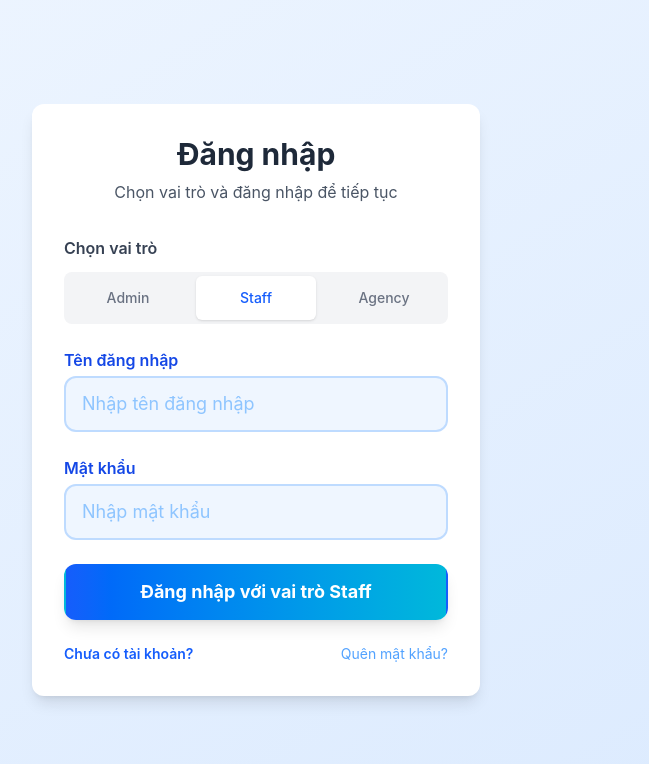
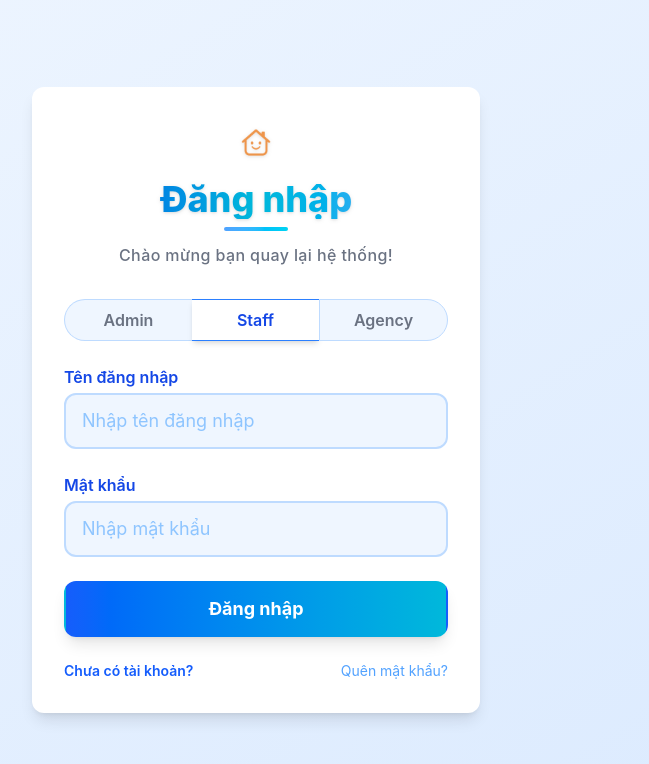
Before and after one commit to Se104QLDLY/staff, a React (Vite) app: page /login in a window 1280 px wide. Shown: the top 764 px of the page, without its empty margins (384-1033 px from the left). Built offline with nearby package versions, Linux system fonts and the light colour scheme.

Commit message:
sua dang nhap dang xuat

```diff
--- a/src/routes/auth/Login.tsx
+++ b/src/routes/auth/Login.tsx
@@ -21,49 +21,46 @@ const Login: React.FC = () => {
     <div className="w-full min-h-screen flex items-center justify-center bg-gradient-to-br from-blue-50 to-blue-100">
       <div className="max-w-md w-full bg-white rounded-xl shadow-lg p-8 transition-all duration-300 hover:shadow-xl">
         <div className="text-center mb-8">
-          <h2 className="text-3xl font-bold text-gray-800 mb-2">
+          <img src="/logo.png" alt="Home Icon" className="mx-auto mb-3 h-12 w-12 drop-shadow" />
+          <h2 className="text-4xl font-extrabold bg-gradient-to-r from-blue-700 via-cyan-500 to-blue-400 bg-clip-text text-transparent drop-shadow mb-2 flex items-center justify-center gap-2">
             Đăng nhập
           </h2>
-          <p className="text-gray-600">
-            Chọn vai trò và đăng nhập để tiếp tục
+          <div className="flex justify-center">
+            <span className="block w-16 h-1 bg-gradient-to-r from-blue-400 to-cyan-400 rounded-full mb-3"></span>
+          </div>
+          <p className="text-gray-500 text-base font-medium tracking-wide">
+            Chào mừng bạn quay lại hệ thống!
           </p>
         </div>
 
-        {/* Role Selection */}
-        <div className="mb-6">
-          <label className="block text-gray-700 font-semibold mb-3">Chọn vai trò</label>
-          <div className="grid grid-cols-3 gap-2 bg-gray-100 p-1 rounded-lg">
+        <div className="flex mb-6">
           <button
             onClick={() => setLoginType('admin')}
-              className={`py-3 px-3 rounded-md text-center transition-all text-sm font-medium ${
-                loginType === 'admin'
-                  ? 'bg-white text-blue-600 shadow-sm'
-                  : 'text-gray-500 hover:text-gray-700'
-              }`}
+            type="button"
+            className={`flex-1 py-2 text-center text-base font-semibold transition-all border border-r-0 first:rounded-l-full last:rounded-r-full focus:z-10
+              ${loginType === 'admin' ? 'bg-white text-blue-700 shadow-md border-blue-500' : 'bg-blue-50 text-gray-500 hover:bg-blue-100 border-blue-200'}`}
+            style={{ borderTopRightRadius: 0, borderBottomRightRadius: 0 }}
           >
             Admin
           </button>
           <button
             onClick={() => setLoginType('staff')}
-              className={`py-3 px-3 rounded-md text-center transition-all text-sm font-medium ${
-                loginType === 'staff'
-                  ? 'bg-white text-blue-600 shadow-sm'
-                  : 'text-gray-500 hover:text-gray-700'
-              }`}
+            type="button"
+            className={`flex-1 py-2 text-center text-base font-semibold transition-all border border-r-0 border-l-0 focus:z-10
+              ${loginType === 'staff' ? 'bg-white text-blue-700 shadow-md border-blue-500' : 'bg-blue-50 text-gray-500 hover:bg-blue-100 border-blue-200'}`}
+            style={{ borderRadius: 0 }}
           >
             Staff
           </button>
           <button
             onClick={() => setLoginType('agency')}
-              className={`py-3 px-3 rounded-md text-center transition-all text-sm font-medium ${
-                loginType === 'agency'
-                  ? 'bg-white text-blue-600 shadow-sm'
-                  : 'text-gray-500 hover:text-gray-700'
-              }`}
+            type="button"
+            className={`flex-1 py-2 text-center text-base font-semibold transition-all border last:rounded-r-full focus:z-10
+              ${loginType === 'agency' ? 'bg-white text-blue-700 shadow-md border-blue-500' : 'bg-blue-50 text-gray-500 hover:bg-blue-100 border-blue-200'}`}
+            style={{ borderTopLeftRadius: 0, borderBottomLeftRadius: 0 }}
           >
             Agency
           </button>
-          </div>
         </div>
 
         <form onSubmit={handleSubmit(onSubmit)} className="space-y-6">
@@ -94,7 +91,7 @@ const Login: React.FC = () => {
             type="submit"
             className="w-full py-3 bg-gradient-to-r from-blue-600 to-cyan-500 text-white font-bold rounded-xl shadow-lg hover:scale-105 hover:shadow-xl transition-all text-lg border-2 border-transparent hover:border-blue-700"
           >
-            Đăng nhập với vai trò {loginType === 'admin' ? 'Admin' : loginType === 'staff' ? 'Staff' : 'Agency'}
+            Đăng nhập
           </button>
         </form>
         <div className="flex justify-between mt-6 text-sm">
```
Lines whose indentation alone changed are shown as unchanged.
